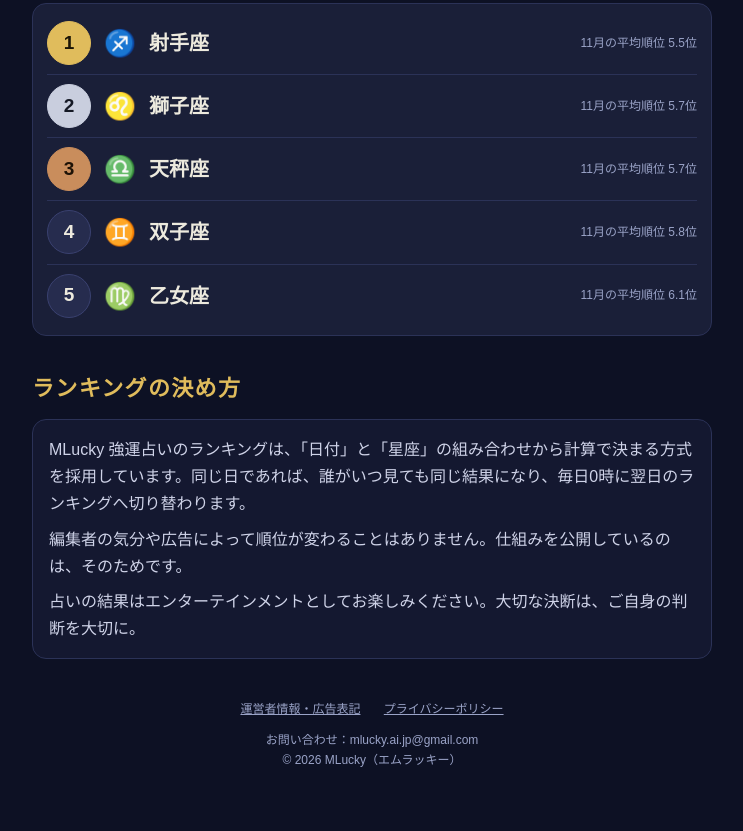
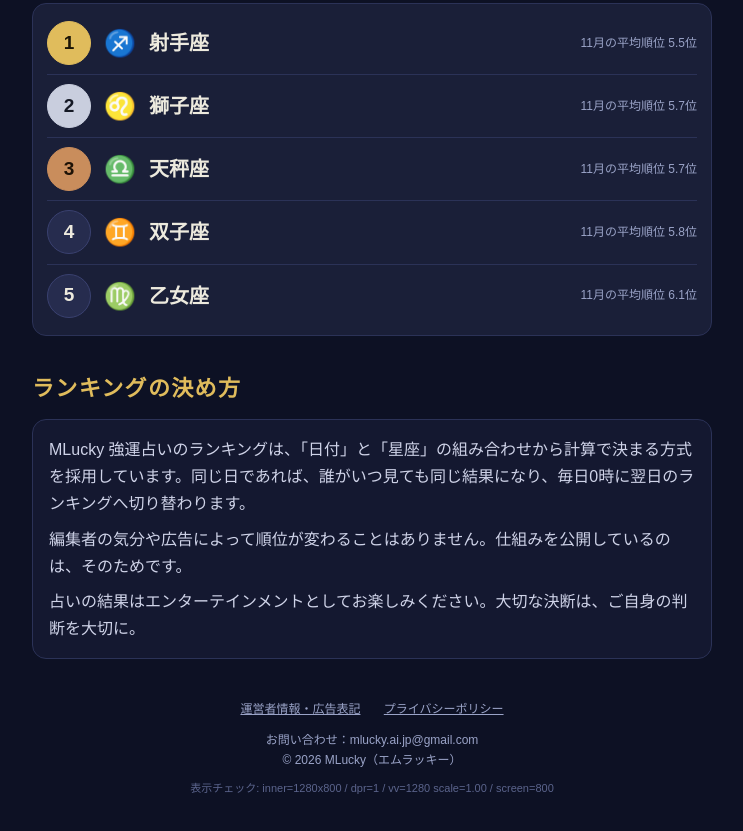
Before and after one commit to DBW-cyber/mlucky-uranai, a plain HTML site: page index.html in a window 1280 px wide. Shown: the part 2728-3559 px from the top of the page, without its empty margins (268-1011 px from the left). Drawn offline with Linux system fonts and the light colour scheme.

Commit message:
表示診断行を一時追加

```diff
--- a/index.html
+++ b/index.html
@@ -112,6 +112,7 @@
       <a href="privacy.html">プライバシーポリシー</a>
     </div>
     <div class="copy">お問い合わせ：mlucky.ai.jp@gmail.com<br>© 2026 MLucky（エムラッキー）</div>
+    <div id="diag" style="margin-top:8px;font-size:11px;color:#5b648c;"></div>
   </footer>
 </div>
 <script>
@@ -211,6 +212,7 @@ function rankingFor(ds){
 }
 function stars(n){ let s = ''; for (let i=1;i<=5;i++){ s += '<span class="' + (i<=n ? '' : 'off') + '">★</span>'; } return s; }
 
+try{ var vv = window.visualViewport; document.getElementById('diag').textContent = '表示チェック: inner=' + window.innerWidth + 'x' + window.innerHeight + ' / dpr=' + window.devicePixelRatio + ' / vv=' + (vv ? Math.round(vv.width) + ' scale=' + vv.scale.toFixed(2) : 'なし') + ' / screen=' + screen.width; }catch(e){}
 const now = new Date();
 const todayStr = dateStrOf(now);
 const WD = ['日','月','火','水','木','金','土'];
```
